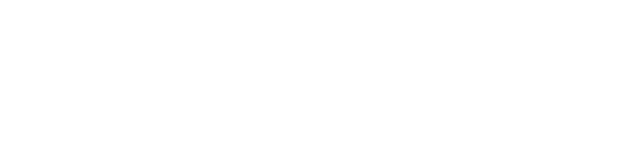
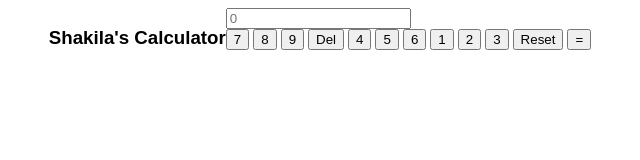
Before and after one commit to 101Shakila/Calculator, a plain HTML site: page index.html in a window 1280 px wide. Shown: the whole page, without its empty margins (320-960 px from the left). Drawn offline with Linux system fonts and the light colour scheme.

Commit message:
css change

```diff
--- a/calculator.css
+++ b/calculator.css
@@ -0,0 +1,11 @@
+h3 {
+    font-family: fantasy;
+}
+
+
+.calContainer {
+    display: flex;
+    justify-content: center;
+    align-content: center;
+
+}
--- a/index.html
+++ b/index.html
@@ -10,9 +10,37 @@
 </head>
 
 <body>
+    <div class="calContainer">
+        <h3>Shakila's Calculator</h3>
+
+        <main>
+            <div class="display">
+                <input type="text" id="userInput" name="userInput" placeholder="0">
+
+            </div>
+
+            <div class="numberPad">
+
+                <button class="buttonDigit" id="7">7</button>
+                <button class="buttonDigit" id="8">8</button>
+                <button class="buttonDigit" id="9">9</button>
+                <button class="buttonDigit" id="delete">Del</button>
+
+                <button class="buttonDigit" id="4">4</button>
+                <button class="buttonDigit" id="5">5</button>
+                <button class="buttonDigit" id="6">6</button>
+
+                <button class="buttonDigit" id="1">1</button>
+                <button class="buttonDigit" id="2">2</button>
+                <button class="buttonDigit" id="3">3</button>
+
+                <button class="buttonDigit" id="reset">Reset</button>
+                <button class="buttonDigit" id="3">=</button>
 
 
-
+            </div>
+        </main>
+    </div>
     <script src="calculator.js"></script>
 </body>
 
```
